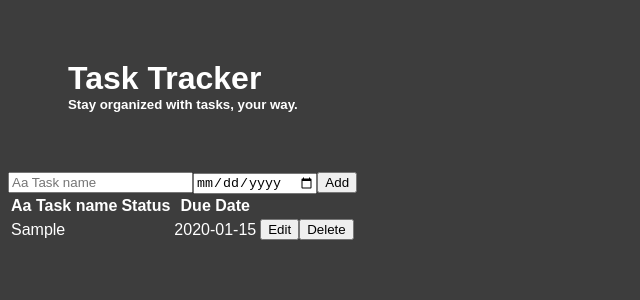
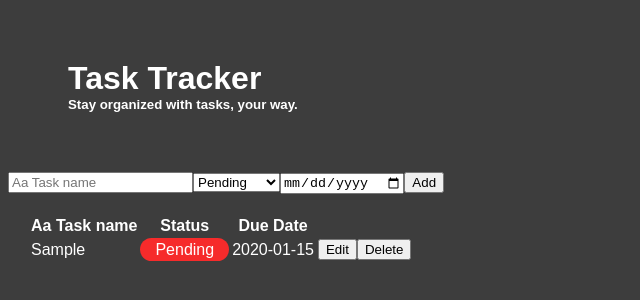
Before and after one commit to naren1003/To-Do-List-ReactApp, a React (Vite) app: page / in a window 1280 px wide. Both pictures are taken after typing "Sample", "2020-01-15" into the empty fields and a click on the button "Add". Shown: the top 300 px of the page, without its empty margins (0-640 px from the left). Built offline with nearby package versions, Linux system fonts and the light colour scheme.

Commit message:
edit button and some css

```diff
--- a/src/App.css
+++ b/src/App.css
@@ -0,0 +1,3 @@
+table{
+    padding: 20px;
+}
--- a/src/components/TaskInput.jsx
+++ b/src/components/TaskInput.jsx
@@ -4,6 +4,7 @@ import './TaskInput.css';
 export function TaskInput( { todoList , setTodoList }){
     const [inputText, setInputText] = useState('');
     const [dueDate, setDueDate] = useState('');
+    const [status, setStatus] = useState("Pending");
 
     function saveInputText(event){
         setInputText(event.target.value);
@@ -23,12 +24,12 @@ export function TaskInput( { todoList , setTodoList }){
     const newTodo = {
         message: inputText,
         dueDate: dueDate,
-        status: "Pending",
+        status: status,
         id: crypto.randomUUID()
     };
 
     setTodoList([...todoList, newTodo]);
-
+    setStatus('Pending');
     setInputText('');
     setDueDate('');
 }
@@ -49,6 +50,14 @@ export function TaskInput( { todoList , setTodoList }){
                     className="name-input"
                     onKeyDown = {keyPressed}
                 />
+                <select
+                    value={status}
+                    onChange={(e) => setStatus(e.target.value)}
+                    >
+                    <option value="Pending">Pending</option>
+                    <option value="in-progress">in-progess</option>
+                    <option value="Completed">Completed</option>
+                </select>
                 <input
                     type="date"
                     value={dueDate}
--- a/src/components/TaskItems.css
+++ b/src/components/TaskItems.css
@@ -1,3 +1,20 @@
-.item-container{
-    display:flex;
+.Pending{
+    background-color: rgb(246, 43, 43);
+    border-radius: 20px;
+    text-align: center;
+    padding:0px 15px;
 }
+
+.in-progress{
+    background-color: rgb(53, 53, 255);
+    border-radius: 20px;
+    text-align: center;
+    padding:0px 15px;
+}
+
+.Completed{
+    background-color: rgb(51, 255, 51);
+    border-radius: 20px;
+    text-align: center;
+    padding:0px 15px;
+}
--- a/src/components/TaskItems.jsx
+++ b/src/components/TaskItems.jsx
@@ -1,13 +1,35 @@
+import { useState } from 'react';
 import './TaskItems.css';
 
-export function TaskItems({ message,dueDate }) {
+export function TaskItems({ message,dueDate,status }) {
+    const [msg, setMsg] = useState(message);
+    const [editing,setEditing] = useState(false);
+
+    function handleEditToggle(){
+        setEditing(prev=>!prev);
+    }
   return (
     <>
-      <td>{message}</td>
-      <td>{status}</td>
+      <td>
+        {editing?(
+        <input
+         value = {msg}
+         onKeyDown={(e)=>{
+            if(e.key === "Escape"){
+                setMsg('');
+            }
+         }}
+         onChange = {(e) =>setMsg(e.target.value)}
+        />) : msg}
+      </td>
+      <td className={status}>
+        {status}
+      </td>
       <td>{dueDate || "-"}</td>
       <td>
-        <button>Edit</button>
+        <button onClick={handleEditToggle}>
+          {editing ? "Save" : "Edit"}
+        </button>
         <button>Delete</button>
       </td>
     </>
```
Also changed, not shown: src/components/TaskList.css (line endings or trailing spaces).
